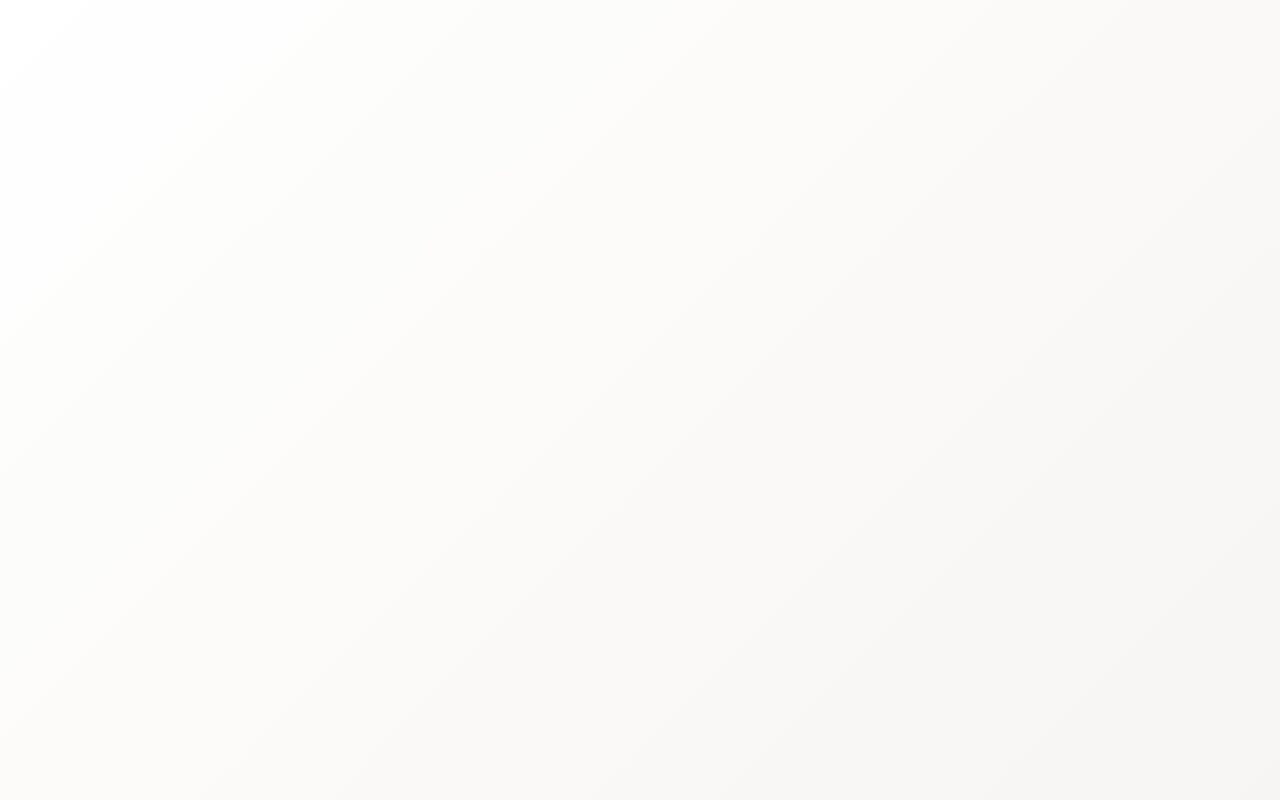
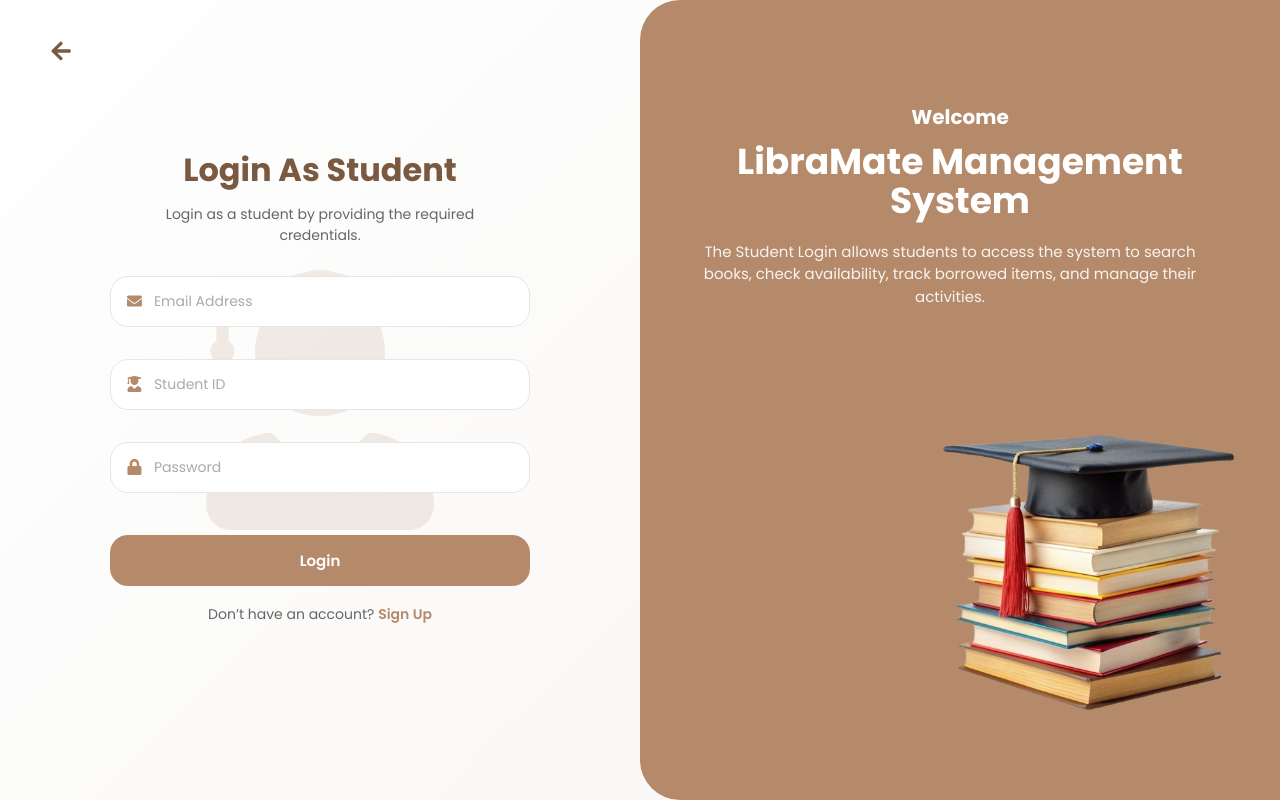
Before and after one commit to richardamofa/LibraMate-App, a React (Vite) app in the folder libraMate-app/: page /student/login in a window 1280 px wide. Before the commit this address had no page. Built offline with nearby package versions, Linux system fonts and the light colour scheme.

Commit message:
Studentsignup and login, Admin Update

```diff
--- a/libraMate-app/src/App.css
+++ b/libraMate-app/src/App.css
@@ -65,6 +65,10 @@ html, body {
 .nav-links {
   display: flex;
   gap: 20px;
+}
+
+.nav-links:hover{
+  color: #c59b7b;
 }
 
 .nav-btn {
--- a/libraMate-app/src/routes/AppRoutes.jsx
+++ b/libraMate-app/src/routes/AppRoutes.jsx
@@ -3,6 +3,7 @@ import Home from "../users/Home";
 import AdminSignup from "../users/admin/AdminSignup";
 import AdminLogin from "../users/admin/AdminLogin";
 import StudentSignup from "../users/student/StudentSignup";
+import StudentLogin from "../users/student/StudentLogin";
 
 export default function AppRoutes() {
   return (
@@ -17,6 +18,7 @@ export default function AppRoutes() {
 
       {/* Student */}
       <Route path="/student/signup" element={<StudentSignup />} />
+      <Route path="/student/login" element={<StudentLogin />} />
 
     </Routes>
   );
--- a/libraMate-app/src/users/admin/Admin.css
+++ b/libraMate-app/src/users/admin/Admin.css
@@ -16,9 +16,6 @@ font-family:"Poppins",sans-serif;
 body{
 background:linear-gradient(135deg,#ffffff,#f7f5f3);
 min-height:100vh;
-display:flex;
-align-items:center;
-justify-content:center;
 }
 
 .back-arrow{
@@ -65,7 +62,19 @@ width:100%;
 
 /* LEFT PANEL */
 
-.login-left,
+.login-left{
+flex:1;
+background:var(--primary) !important;
+color:white;
+display:flex;
+flex-direction:column;
+justify-content:center;
+align-items:center;
+padding:60px;
+text-align:center;
+border-radius:40px 0 0 40px;
+position:relative;
+}
 .signup-left{
 flex:1;
 background:var(--primary);
@@ -94,8 +103,8 @@ font-size:36px;
 margin-bottom:20px;
 }
 
-.login-content p,
-.signup-content p{
+.login-content > p,
+.signup-content > p{
 color:#fff;
 text-align:center;
 line-height:1.5;
@@ -131,8 +140,16 @@ max-width:100%;
 }
 
 /* RIGHT PANEL */
-
-.login-right,
+.login-right{
+flex:1;
+display:flex;
+flex-direction:column;
+justify-content:center;
+align-items:center;
+padding:60px;
+position:relative;
+text-align:center;
+}
 .signup-right{
 flex:1;
 display:flex;
@@ -159,6 +176,26 @@ color:#666;
 font-size:14px;
 margin-bottom:30px;
 max-width:380px;
+}
+
+/* LEFT PANEL TEXT (SAFE) */
+.login-left .login-content p,
+.signup-right .signup-content p{
+color:#fff;
+text-align:center;
+line-height:1.5;
+font-size:15px;
+opacity:0.9;
+width: max-content;
+max-width: 500px;
+}
+
+/* RIGHT PANEL TEXT (ONLY DIRECT CHILD) */
+.login-right > p,
+.signup-right > p{
+color:#666;
+font-size:14px;
+margin-bottom:30px;
 }
 
 /* ADMIN BACKGROUND ICON */
--- a/libraMate-app/src/users/admin/AdminLogin.jsx
+++ b/libraMate-app/src/users/admin/AdminLogin.jsx
@@ -45,7 +45,7 @@ export default function AdminLogin() {
         <div className="back-arrow" onClick={() => navigate("/")}>
           <FaArrowLeft />
         </div>
-            {/* LEFT SIDE */}
+            {/* LEFT SIDE  (FORM)*/}
             <div className="login-right">
 
           {/* Background icon */}
@@ -62,17 +62,17 @@ export default function AdminLogin() {
 
                 <div className="input-group">
                   <FaEnvelope className="input-icon"/>
-                  <input name="email" type="email" placeholder="Email Address: kofismith@mailsample.com" required />
+                  <input name="email" type="email" placeholder="Email Address" required />
                 </div>
 
                 <div className="input-group">
                   <FaIdBadge className="input-icon"/>
-                  <input name="staffId" type="text" placeholder="Staff ID: AD12498-1" required />
+                  <input name="staffId" type="text" placeholder="Staff ID" required />
                 </div>
 
                 <div className="input-group">
                   <FaLock className="input-icon"/>
-                  <input name="password" type="password" placeholder="Password: xtywohe*****dfhio" required />
+                  <input name="password" type="password" placeholder="Password" required />
                 </div>
 
                 <button type="submit" className="primary-btn">
--- a/libraMate-app/src/users/admin/AdminSignup.jsx
+++ b/libraMate-app/src/users/admin/AdminSignup.jsx
@@ -66,7 +66,7 @@ export default function AdminSignup() {
           <FaArrowLeft />
         </div>
 
-        {/* RIGHT SIDE */}
+        {/* RIGHT SIDE (FORM) */}
         <div className="signup-left">
 
           {/* Background icon */}
@@ -83,27 +83,27 @@ export default function AdminSignup() {
 
                 <div className="input-group">
                   <FaUser className="input-icon"/>
-                  <input name="fullName" type="text" placeholder="Full Name: Kofi Smith" required />
+                  <input name="fullName" type="text" placeholder="Full Name" required />
                 </div>
 
                 <div className="input-group">
                   <FaEnvelope className="input-icon"/>
-                  <input name="email" type="email" placeholder="Email Address: kofismith@mailsample.com" required />
+                  <input name="email" type="email" placeholder="Email Address" required />
                 </div>
 
                 <div className="input-group">
                   <FaIdBadge className="input-icon"/>
-                  <input name="staffId" type="text" placeholder="Staff ID: AD12498-1" required />
+                  <input name="staffId" type="text" placeholder="Staff ID" required />
                 </div>
 
                 <div className="input-group">
                   <FaLock className="input-icon"/>
-                  <input name="password" type="password" placeholder="Password: xtywohe*****dfhio" required />
+                  <input name="password" type="password" placeholder="Password" required />
                 </div>
 
                 <div className="input-group">
                   <FaLock className="input-icon"/>
-                  <input name="confirmPassword" type="password" placeholder="Confirm Password: xtywohe*****dfhio" required />
+                  <input name="confirmPassword" type="password" placeholder="Confirm Password" required />
                 </div>
 
                 <button type="submit" className="primary-btn">
@@ -124,7 +124,7 @@ export default function AdminSignup() {
 
               </div>
 
-             {/* LEFT SIDE */}
+             {/* LEFT SIDE (WELCOME) */}
               <div className="signup-right">
                     <h3>Welcome</h3>
 
--- a/libraMate-app/src/users/student/Student.css
+++ b/libraMate-app/src/users/student/Student.css
@@ -45,8 +45,23 @@ color:white;
 
 }
 
+/* STUDENT BACKGROUND ICON */
+
+.student-bg-icon{
+position:absolute;
+font-size:260px;
+color:var(--primary);
+opacity:0.16;
+top:50%;
+left:50%;
+transform:translate(-50%,-50%);
+z-index:0;
+pointer-events:none;
+}
+
 /* LEFT PANEL */
 
+.login-left,
 .signup-left{
 flex:1;
 display:flex;
@@ -56,12 +71,14 @@ padding:80px;
 background:#f7f5f3;
 }
 
+.login-left h2,
 .signup-left h2{
 font-size:36px;
 color:var(--secondary);
 margin-bottom:10px;
 }
 
+.login-left p,
 .signup-left p{
 color:#666;
 max-width:420px;
@@ -136,6 +153,7 @@ color:#d32f2f;
 
 /* FOOTER */
 
+.login-footer,
 .signup-footer{
 text-align:center;
 margin-top:18px;
@@ -143,6 +161,7 @@ font-size:14px;
 color:#666;
 }
 
+.login-footer a,
 .signup-footer a{
 color:var(--primary);
 font-weight:600;
@@ -165,25 +184,30 @@ position:relative;
 text-align:center;
 }
 
+.login-right h3,
 .signup-right h3{
 font-size:20px;
 margin-bottom:10px;
 }
 
+.login-content h1,
 .signup-content h1{
 font-size:36px;
 margin-bottom:20px;
 }
 
+.login-content p,
 .signup-content p{
 max-width:420px;
 line-height:1.7;
 }
 
+.login-image,
 .signup-image{
 margin-top:40px;
 }
 
+.login-image img,
 .signup-image img{
 width:320px;
 max-width:100%;
@@ -210,16 +234,43 @@ max-width:380px;
 
 @media(max-width:900px){
 
-.student-inner{
+.admin-inner{
 flex-direction:column;
 }
 
-.signup-right{
-border-radius:0;
-}
-
+.login-left,
 .signup-left{
+border-radius:0 0 40px 40px;
 padding:40px;
 }
 
+.login-right,
+.signup-right{
+padding:40px 20px;
 }
+
+.login-image img,
+.signup-image img{
+width:300px;
+}
+
+}
+
+@media(max-width:500px){
+
+.login-content h1,
+.signup-content h1{
+font-size:26px;
+}
+
+.login-right h2,
+.signup-right h2{
+font-size:24px;
+}
+
+.login-form,
+.signup-form{
+max-width:100%;
+}
+
+}
--- /dev/null
+++ b/libraMate-app/src/users/student/StudentLogin.jsx
@@ -0,0 +1,119 @@
+import "./Student.css";
+import { useState } from "react";
+import { FaEnvelope, FaLock, FaArrowLeft, FaUserGraduate, FaIdBadge } from "react-icons/fa";
+import { useNavigate } from "react-router-dom";
+import { Link } from "react-router-dom";
+import studentImg from "../../assets/student-login-bg.png"
+
+export default function StudentLogin() {
+
+  const navigate = useNavigate();
+
+  const [message, setMessage] = useState("");
+  const [type, setType] = useState("");
+
+  const handleLogin = (e) => {
+    e.preventDefault();
+
+    const email = e.target.email.value;
+    const password = e.target.password.value;
+    const indexno = e.target.indexno.value;
+
+    if (
+      email === "student@mail.com" &&
+      password === "student1234" &&
+      indexno === "ID1234-5"
+    ) {
+      setType("success");
+      setMessage("Login successful. Redirecting...");
+      setTimeout(() => {
+        navigate("/student/dashboard");
+      }, 1200);
+    } else {
+      setType("error");
+      setMessage("Invalid student credentials.");
+      setTimeout(() => {
+        setMessage("");
+      }, 3000);
+    }
+  };
+
+  return (
+    <div className="student-login">
+      <main className="student-inner">
+
+        <div className="back-arrow" onClick={() => navigate("/")}>
+          <FaArrowLeft />
+        </div>
+
+        {/* LEFT SIDE (FORM) */}
+        <div className="login-right">
+
+          {/* Background icon */}
+          <FaUserGraduate className="student-bg-icon"/>
+
+          <h2>Login As Student</h2>
+
+          <p>
+            Login as a student by providing the required credentials.
+          </p>
+
+          <form className="login-form" onSubmit={handleLogin}>
+
+            <div className="input-group">
+              <FaEnvelope className="input-icon"/>
+              <input name="email" type="email" placeholder="Email Address" required />
+            </div>
+
+            <div className="input-group">
+              <FaUserGraduate className="input-icon"/>
+              <input name="studentID" type="text" placeholder="Student ID" required />
+            </div>
+
+            <div className="input-group">
+              <FaLock className="input-icon"/>
+              <input name="password" type="password" placeholder="Password" required />
+            </div>
+
+            <button type="submit" className="primary-btn">
+              Login
+            </button>
+
+            {message && (
+              <p className={`form-message ${type}`}>
+                {message}
+              </p>
+            )}
+
+          </form>
+
+          <p className="signup-footer">
+            Don’t have an account? <Link to="/student/signup">Sign Up</Link>
+          </p>
+
+        </div>
+
+        {/* RIGHT SIDE */}
+        <div className="signup-right">
+
+          <h3>Welcome</h3>
+
+          <div className="signup-content">
+            <h1>LibraMate Management System</h1>
+
+            <p>
+              The Student Login allows students to access the system to search books,
+              check availability, track borrowed items, and manage their activities.
+            </p>
+          </div>
+
+          <div className="signup-image">
+            <img src={studentImg} alt="student login"/>
+          </div>
+
+        </div>
+
+      </main>
+    </div>
+  );
+}
--- a/libraMate-app/src/users/student/StudentSignup.jsx
+++ b/libraMate-app/src/users/student/StudentSignup.jsx
@@ -1,6 +1,6 @@
 import "./Student.css";
 import { useState } from "react";
-import { FaUser, FaEnvelope, FaLock, FaArrowLeft } from "react-icons/fa";
+import { FaUser, FaEnvelope, FaLock, FaArrowLeft, FaUserGraduate, FaGraduationCap } from "react-icons/fa";
 import { useNavigate } from "react-router-dom";
 import { Link } from "react-router-dom";
 import studentImg from "../../assets/student-sign-bg.png";
@@ -16,36 +16,49 @@ export default function StudentSignup() {
   e.preventDefault();
 
   const form = e.target;
+  const fullName = form.fullName.value;
+  const studentID = form.studentID.value;
+  const password = form.password.value;
+  const confirmPassword = form.confirmPassword.value;
 
-    const fullName = form.fullName.value;
-    const email = form.email.value;
-    const password = form.password.value;
-
-    if (!fullName || !email || !password) {
+  if (!fullName || !studentID || !password || !confirmPassword) {
     setType("error");
     setMessage("Please fill in all required fields.");
+    return;
+  }
+
+  if (password !== confirmPassword) {
+    setType("error");
+    setMessage("Passwords do not match.");
     setTimeout(() => {
         setMessage("");
     }, 3000);
     return;
   }
 
-    if (password.length < 6) {
+  if (studentID !== "ID1234-5") {
     setType("error");
-      setMessage("Password must be at least 6 characters.");
+    setMessage("Invalid Student ID.");
     setTimeout(() => {
       setMessage("");
     }, 3000);
     return;
   }
 
+  if (password === "student1234") {
     setType("success");
     setMessage("Student account created successfully!");
     setTimeout(() => {
       navigate("/");
     }, 1200);
+  } else {
+    setType("error");
+    setMessage("Password must match student credentials.");
+    setTimeout(() => {
+      setMessage("");
+    }, 3000);
+  }
 };
-
   return (
 
     <div className="student-signup">
@@ -58,6 +71,10 @@ export default function StudentSignup() {
 
         {/* LEFT SIDE (FORM) */}
         <div className="signup-left">
+
+        {/* Background icon */}
+
+          <FaUserGraduate className="student-bg-icon"/>
 
           <h2>Sign Up as Student</h2>
 
@@ -74,6 +91,16 @@ export default function StudentSignup() {
                 name="fullName"
                 type="text"
                 placeholder="Full Name"
+                required
+              />
+            </div>
+
+            <div className="input-group">
+              <FaUserGraduate className="input-icon"/>
+              <input
+                name="studentID"
+                type="text"
+                placeholder="Student ID"
                 required
               />
             </div>
@@ -98,8 +125,18 @@ export default function StudentSignup() {
               />
             </div>
 
+            <div className="input-group">
+              <FaLock className="input-icon"/>
+              <input
+                name="confirmPassword"
+                type="password"
+                placeholder="Confirm Password"
+                required
+              />
+            </div>
+
             <button type="submit" className="primary-btn">
-              SIGN UP
+             CREATE ACCOUNT
             </button>
 
             {message && (
@@ -124,7 +161,7 @@ export default function StudentSignup() {
 
           <div className="signup-content">
 
-            <h1>LibraMate System Management</h1>
+            <h1>LibraMate Management System</h1>
 
             <p>
               The purpose of the Student Login is to allow students
```
Lines whose indentation alone changed are shown as unchanged.
